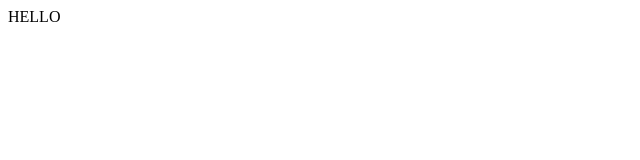
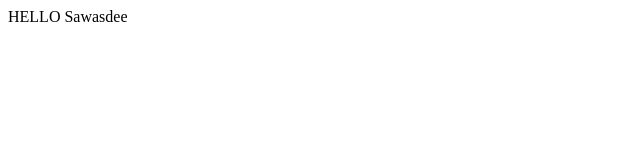
Before and after one commit to ibattz/testGit, a plain HTML site: page index.html in a window 1280 px wide. Shown: the full height of the page, 0-640 px from the left. Drawn offline with Linux system fonts and the light colour scheme.

Commit message:
Add Sawasdee
:)

```diff
--- a/index.html
+++ b/index.html
@@ -5,5 +5,5 @@
 </head>
 <body>
 HELLO
-</body>
+Sawasdee
 </html>
```
